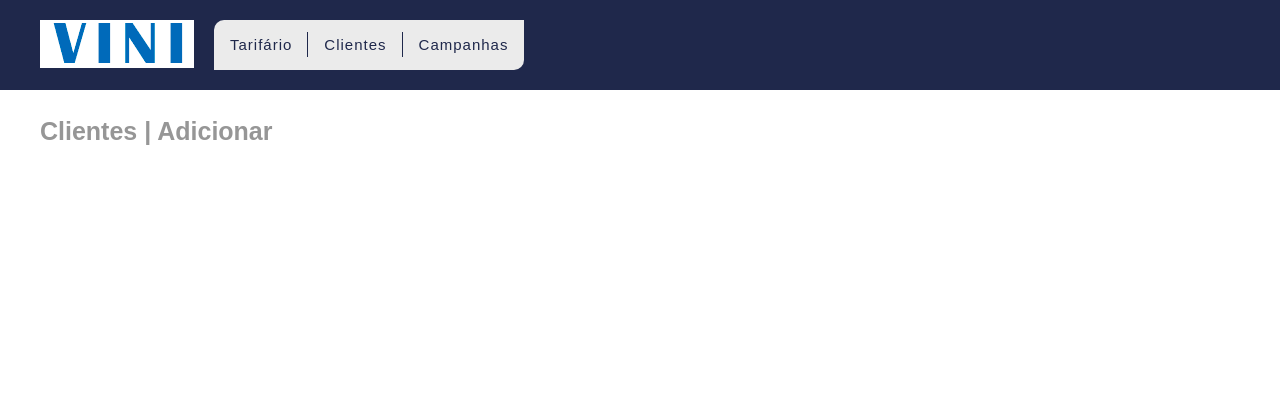
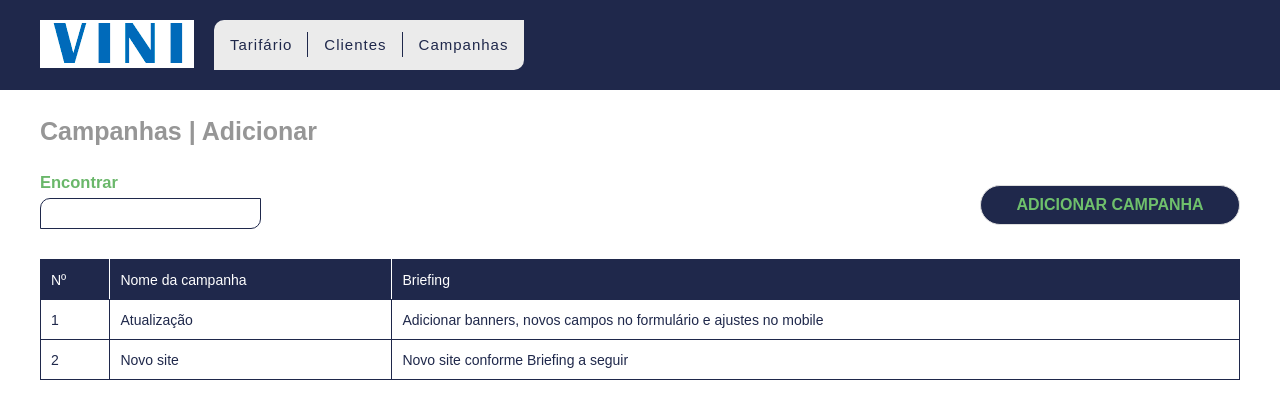
Before and after one commit to ViniFernandesDev/controle_de_pauta, a React (Create React App) app: page /campanhas in a window 1280 px wide. Shown: the top 418 px of the page. Built offline with nearby package versions, Linux system fonts and the light colour scheme.

Commit message:
Parte estática pages
Finalizado a parte estática das páginas clientes e campanhas

```diff
--- a/src/index.css
+++ b/src/index.css
@@ -113,3 +113,10 @@ p {
 GERAL
 ========================================
 */
+
+.display100BetCen {
+  width: 100%;
+  display: flex;
+  justify-content: space-between;
+  align-items: center;
+}
--- a/src/pages/campanhas/Campanhas.js
+++ b/src/pages/campanhas/Campanhas.js
@@ -1,11 +1,22 @@
+import Input from "../../components/form/Input"
 import Title from "../../components/title/Title"
+import ListCampanhas from "./ListCampanhas"
 
 function Clientes() {
     return (
         <>
 
-            <Title title="Clientes | Adicionar" />
+            <Title title="Campanhas | Adicionar" />
 
+            <div className="display100BetCen">
+                <Input type="text" text="Encontrar" name="encontrarCampanha" />
+
+                <div>
+                    <button>Adicionar Campanha</button>
+                </div>
+            </div>
+
+            <ListCampanhas/>
 
         </>
     )
--- /dev/null
+++ b/src/pages/campanhas/ListCampanhas.js
@@ -0,0 +1,37 @@
+import Table from "../../components/table/Table"
+
+function ListCampanhas() {
+
+    return (
+        <>
+            <Table>
+               <table>
+                    <thead>
+                        <tr>
+                            <th><span>Nº</span></th>
+                            <th><span>Nome da campanha</span></th>
+                            <th><span>Briefing</span></th>
+                        </tr>
+                    </thead>
+
+                    <tbody>
+                        <tr>
+                            <th><span>1</span></th>
+                            <th><span>Atualização</span></th>
+                            <th><span>Adicionar banners, novos campos no formulário e ajustes no mobile</span></th>
+                        </tr>
+
+                        <tr>
+                            <th><span>2</span></th>
+                            <th><span>Novo site</span></th>
+                            <th><span>Novo site conforme Briefing a seguir</span></th>
+                        </tr>
+                    </tbody>
+               </table>
+           </Table>
+
+        </>
+    )
+}
+
+export default ListCampanhas
--- a/src/pages/clientes/Clientes.js
+++ b/src/pages/clientes/Clientes.js
@@ -1,11 +1,23 @@
+import Input from "../../components/form/Input"
 import Title from "../../components/title/Title"
+import ListClientes from "./ListClientes"
 
 function Clientes() {
+
     return (
         <>
 
             <Title title="Clientes | Adicionar" />
 
+            <div className="display100BetCen">
+                <Input type="text" text="Encontrar" name="encontrarCliente" />
+
+                <div>
+                    <button>Adicionar Cliente</button>
+                </div>
+            </div>
+
+            <ListClientes/>
 
         </>
     )
--- /dev/null
+++ b/src/pages/clientes/ListClientes.js
@@ -0,0 +1,40 @@
+import Table from "../../components/table/Table"
+
+function ListClientes() {
+
+    return (
+        <>
+            <Table>
+               <table>
+                    <thead>
+                        <tr>
+                            <th><span>Nº</span></th>
+                            <th><span>Nome</span></th>
+                            <th><span>Telefone</span></th>
+                            <th><span>E-mail</span></th>
+                        </tr>
+                    </thead>
+
+                    <tbody>
+                        <tr>
+                            <th><span>1</span></th>
+                            <th><span>Imobiliária</span></th>
+                            <th><span>49 999879899</span></th>
+                            <th><span>joão@imobiliaria.com.br</span></th>
+                        </tr>
+
+                        <tr>
+                            <th><span>1</span></th>
+                            <th><span>Imobiliária</span></th>
+                            <th><span>49 999879899</span></th>
+                            <th><span>joão@imobiliaria.com.br</span></th>
+                        </tr>
+                    </tbody>
+               </table>
+           </Table>
+
+        </>
+    )
+}
+
+export default ListClientes
```
